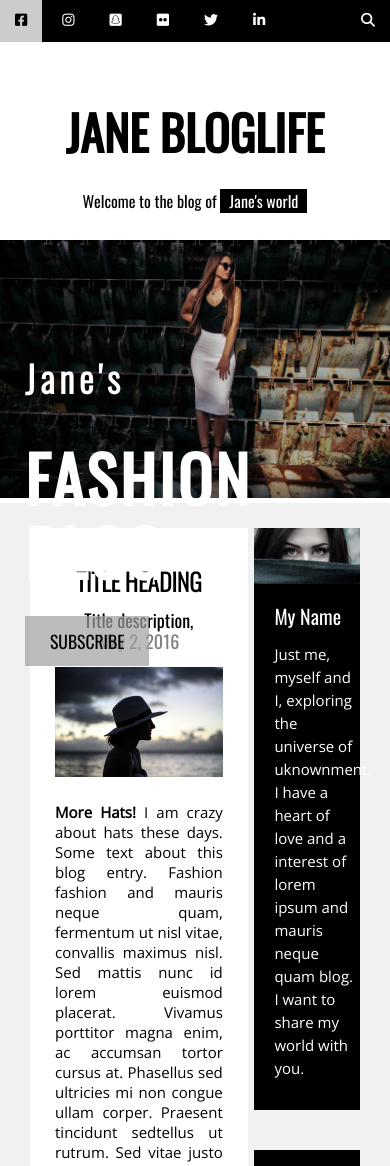
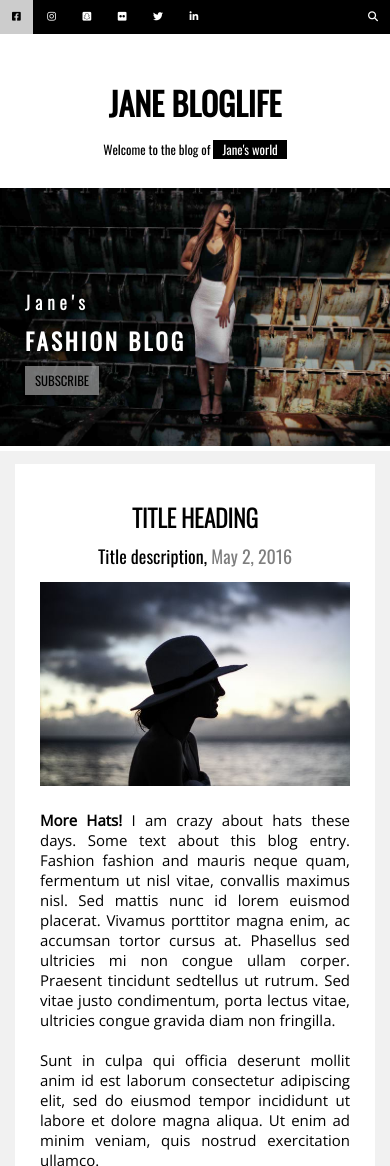
Before and after one commit to MohamedYaser1/NourStore, a plain HTML site: page index.html in a window 390 px wide. Shown: the top 1166 px of the page. Drawn offline with Linux system fonts and the light colour scheme; a web font is replaced by a local one.

Commit message:
Update indexCss.css

```diff
--- a/indexCss.css
+++ b/indexCss.css
@@ -390,3 +390,50 @@ footer p #w3 {
   color: white;
   padding-left: 3px;
 }
+
+@media screen and (max-width: 600px) {
+  nav {
+    font-size: 10px;
+  }
+  nav a {
+    padding: 11px 12px;
+    font-size: 10px;
+  }
+  header {
+    padding: 30px 20px;
+    font-size: 1rem;
+  }
+  header p {
+    font-size: 0.8rem;
+  }
+
+  .bigimg div {
+    top: 30%;
+    padding: 25px;
+    font-family: oswald;
+  }
+  .bigimg div h2 {
+    font-family: oswaldLight;
+    font-size: 18px;
+    letter-spacing: 5px;
+  }
+  .bigimg div h1 {
+    font-size: 23px;
+    letter-spacing: 3px;
+  }
+  .bigimg div a {
+    padding: 5px 10px;
+    font-size: 0.8rem;
+  }
+
+  main {
+    padding: 13px 15px;
+  }
+
+  main #leftside {
+    width: 100%;
+  }
+  main #rightside {
+    width: 100%;
+  }
+}
```
